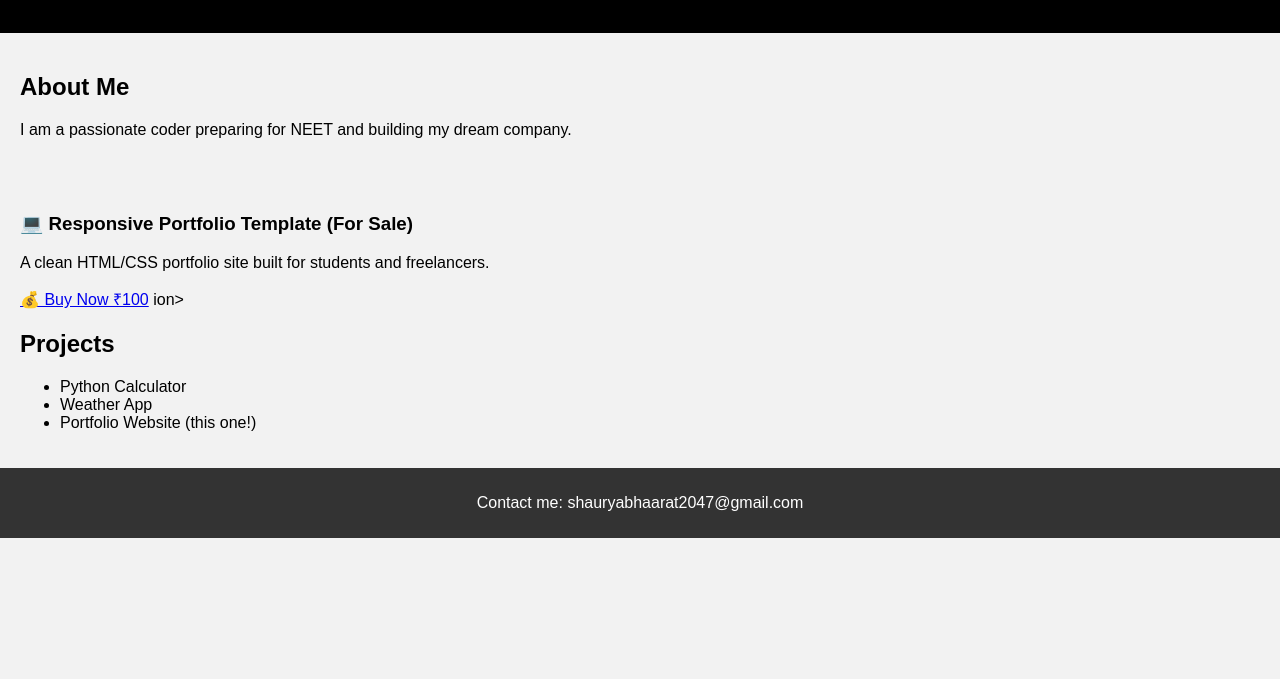
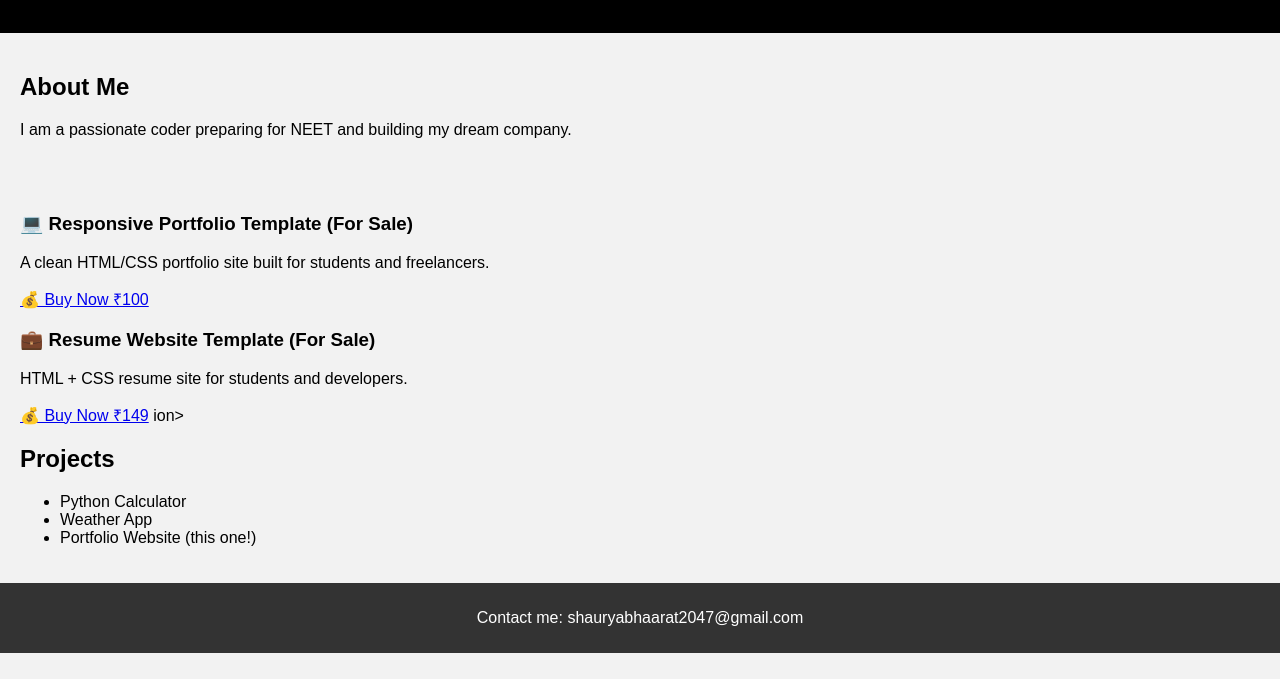
Before and after one commit to fusegen-shaurya/portfolio-website, a plain HTML site: page index.html in a window 1280 px wide. Shown: the part 121-800 px from the top of the page. Drawn offline with Linux system fonts and the light colour scheme.

Commit message:
Added Another project sale link

```diff
--- a/index.html
+++ b/index.html
@@ -19,6 +19,10 @@
   <h3>💻 Responsive Portfolio Template (For Sale)</h3>
   <p>A clean HTML/CSS portfolio site built for students and freelancers.</p>
   <a href="https://fusegenshaurya.gumroad.com/l/jaxzwa" target="_blank">💰 Buy Now ₹100</a>
+  <h3>💼 Resume Website Template (For Sale)</h3>
+ <p>HTML + CSS resume site for students and developers.</p>
+ <a href="https://fusegenshaurya.gumroad.com/l/hzbibm" target="_blank">💰 Buy Now ₹149</a>
+
 </div>
 ion>
         <h2>Projects</h2>
```
